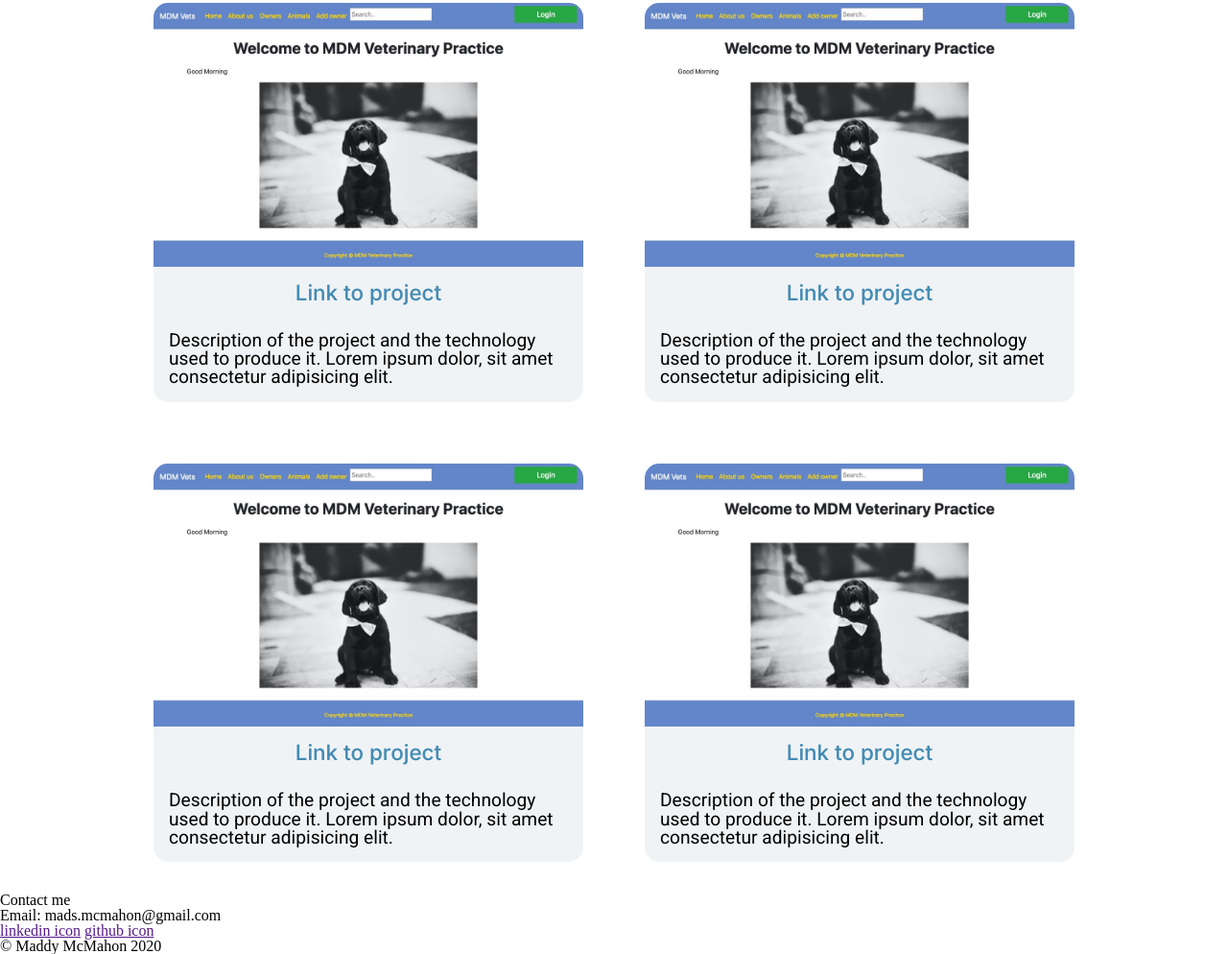
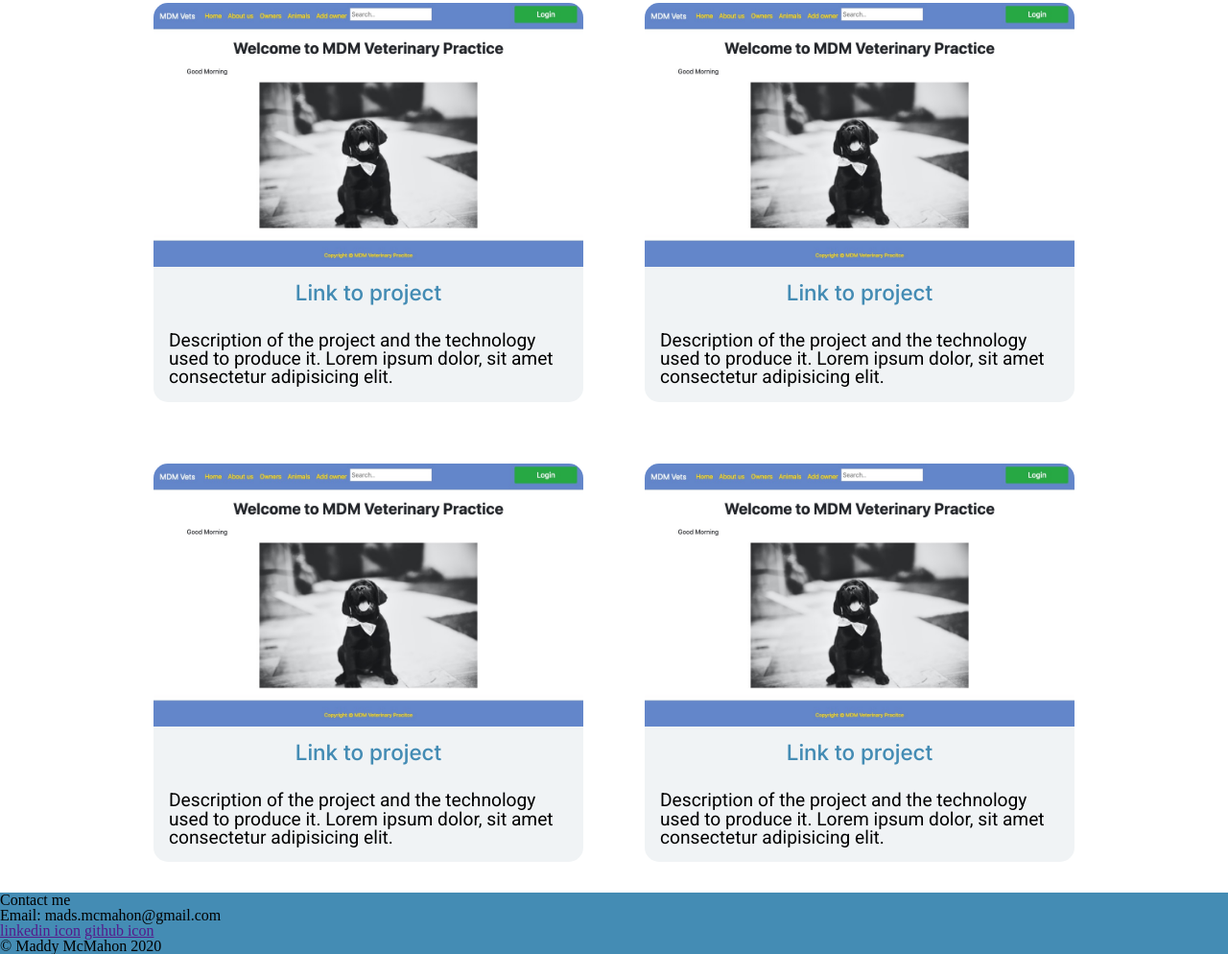
Before and after one commit to mdm106/Personal-Portfolio, a website: page src/components.html in a window 1280 px wide. Shown: the part 1639-2633 px from the top of the page at 96% size. Drawn offline with nearby package versions, Linux system fonts and the light colour scheme.

Commit message:
Footer file added to style scss and background colour changed

```diff
--- /dev/null
+++ b/src/css/_footer.scss
@@ -0,0 +1,3 @@
+.footer {
+    background-color: $light-steel-blue;
+}
--- a/src/css/style.scss
+++ b/src/css/style.scss
@@ -9,3 +9,4 @@
 @import '_hero.scss';
 @import '_row-article.scss';
 @import '_card.scss';
+@import '_footer.scss';
```
Also changed, not shown: src/css/style.css.
